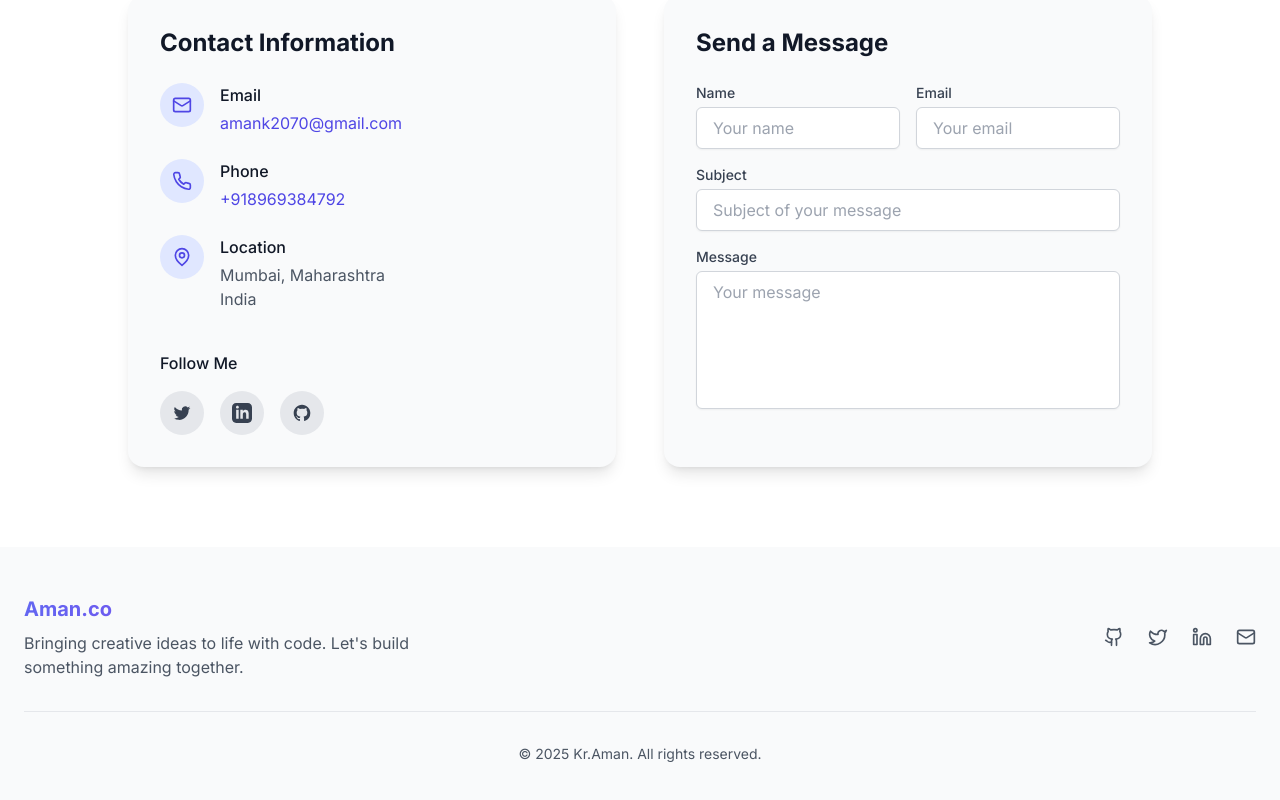
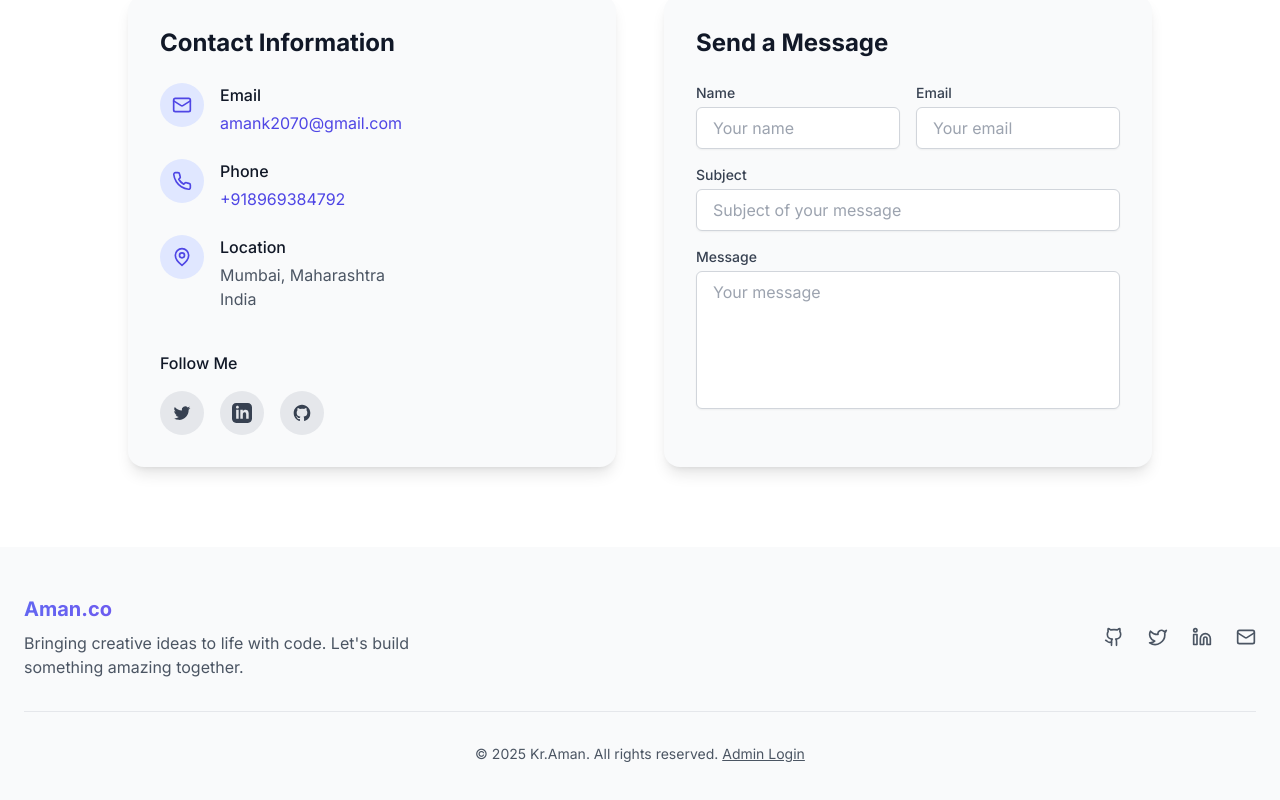
Before and after one commit to amankumar89/aman.co, a React (Vite) app in the folder frontend/: page / in a window 1280 px wide. Shown: the part 5321-6121 px from the top of the page. Built offline with nearby package versions, Linux system fonts and the light colour scheme.

Commit message:
added admin login routes button

```diff
--- a/frontend/src/components/layout/Footer.tsx
+++ b/frontend/src/components/layout/Footer.tsx
@@ -1,6 +1,6 @@
-import React from 'react';
-import { Github, Linkedin, Mail, Twitter } from 'lucide-react';
-import { email, github, linkedin, twitter } from '../../data/socials';
+import React from "react";
+import { Github, Linkedin, Mail, Twitter } from "lucide-react";
+import { email, github, linkedin, twitter } from "../../data/socials";
 
 const Footer: React.FC = () => {
   return (
@@ -12,8 +12,8 @@ const Footer: React.FC = () => {
               Aman.co
             </h3>
             <p className="mt-2 text-gray-600 dark:text-gray-400 max-w-md">
-              Bringing creative ideas to life with code.
-              Let's build something amazing together.
+              Bringing creative ideas to life with code. Let's build something
+              amazing together.
             </p>
           </div>
 
@@ -57,7 +57,16 @@ const Footer: React.FC = () => {
 
         <div className="mt-8 pt-8 border-t border-gray-200 dark:border-gray-800 text-center">
           <p className="text-gray-600 dark:text-gray-400 text-sm">
-            © {new Date().getFullYear()} Kr.Aman. All rights reserved.
+            © {new Date().getFullYear()} Kr.Aman. All rights reserved.{" "}
+            <a
+              href="/login"
+              className="underline"
+              aria-label="Login"
+              target="_blank"
+              rel="noopener noreferrer"
+            >
+              Admin Login
+            </a>
           </p>
         </div>
       </div>
--- a/frontend/src/components/layout/Header.tsx
+++ b/frontend/src/components/layout/Header.tsx
@@ -98,6 +98,13 @@ const Header: React.FC = () => {
               {item.label}
             </a>
           ))}
+          <a
+            href="/login"
+            className="text-xl text-gray-800 dark:text-gray-100 hover:text-indigo-600 dark:hover:text-indigo-400 font-medium"
+            onClick={() => setIsOpen(false)}
+          >
+            Admin Login
+          </a>
         </div>
       </div>
     </header>
```
